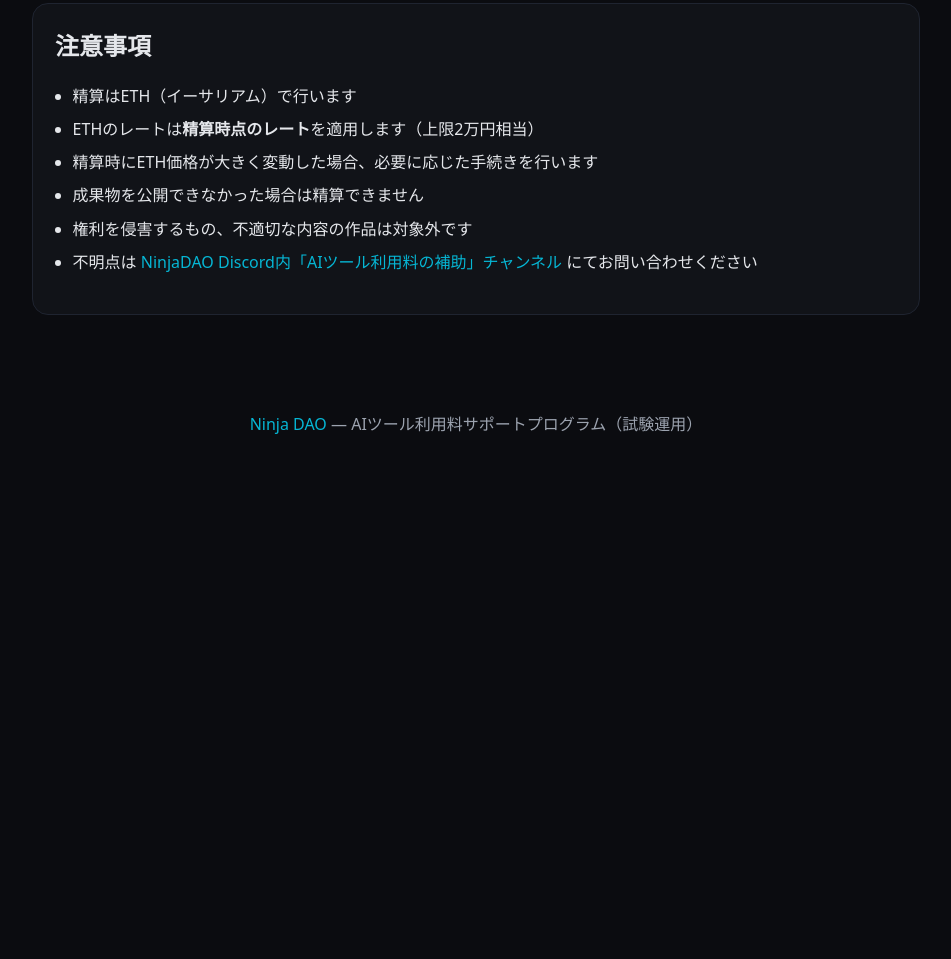
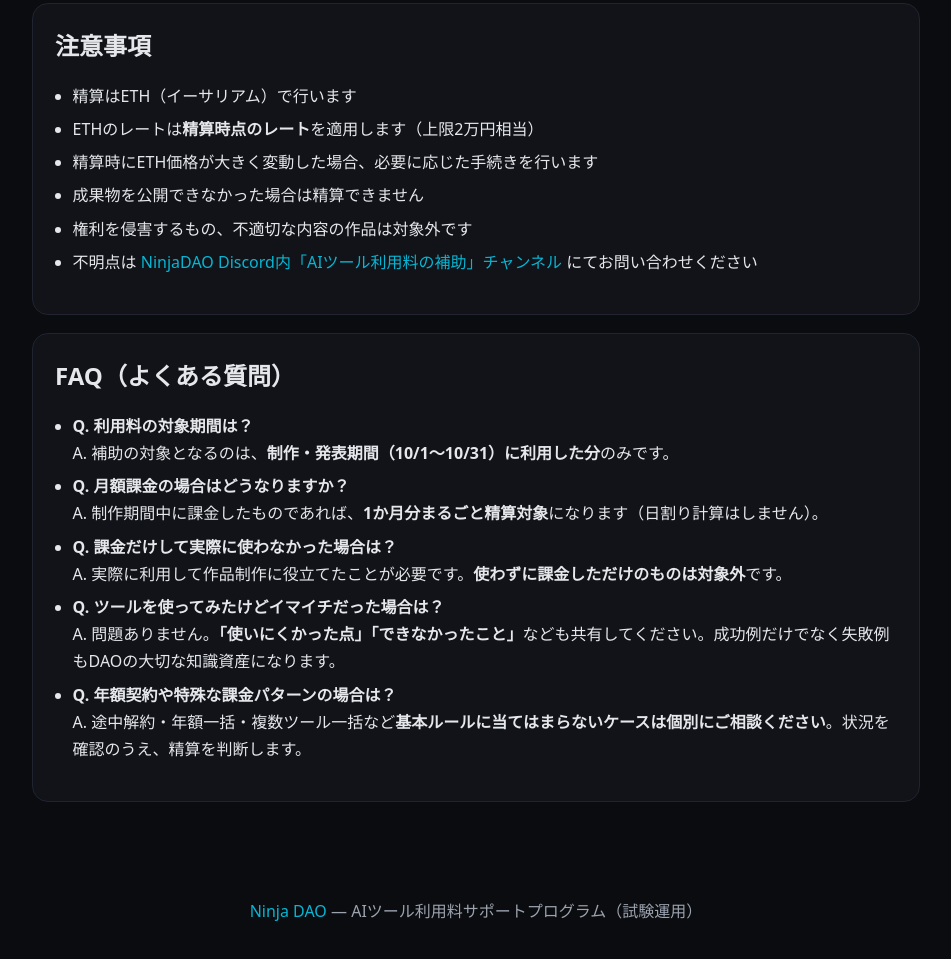
Before and after one commit to Leon-r-s/aitoolproject, a plain HTML site: page index.html in a window 1280 px wide. Shown: the part 1799-2758 px from the top of the page, without its empty margins (164-1115 px from the left). Before the commit the page ends 2301 px from the top, so only its background shows below. Drawn offline with Linux system fonts and the light colour scheme.

Commit message:
Add files via upload

```diff
--- a/index.html
+++ b/index.html
@@ -120,6 +120,21 @@
         <li>成果物を公開できなかった場合は精算できません</li>
         <li>権利を侵害するもの、不適切な内容の作品は対象外です</li>
         <li>不明点は <a href="https://discordapp.com/channels/1000922162741379086/1407890128390586460" target="_blank" rel="noopener">NinjaDAO Discord内「AIツール利用料の補助」チャンネル</a> にてお問い合わせください</li>
+      </ul></section>
+
+    <section id="faq">
+      <h2>FAQ（よくある質問）</h2>
+      <ul>
+        <li><b>Q. 利用料の対象期間は？</b><br>
+            A. 補助の対象となるのは、<b>制作・発表期間（10/1〜10/31）に利用した分</b>のみです。</li>
+        <li><b>Q. 月額課金の場合はどうなりますか？</b><br>
+            A. 制作期間中に課金したものであれば、<b>1か月分まるごと精算対象</b>になります（日割り計算はしません）。</li>
+        <li><b>Q. 課金だけして実際に使わなかった場合は？</b><br>
+            A. 実際に利用して作品制作に役立てたことが必要です。<b>使わずに課金しただけのものは対象外</b>です。</li>
+        <li><b>Q. ツールを使ってみたけどイマイチだった場合は？</b><br>
+            A. 問題ありません。<b>「使いにくかった点」「できなかったこと」</b>なども共有してください。成功例だけでなく失敗例もDAOの大切な知識資産になります。</li>
+        <li><b>Q. 年額契約や特殊な課金パターンの場合は？</b><br>
+            A. 途中解約・年額一括・複数ツール一括など<b>基本ルールに当てはまらないケースは個別にご相談ください</b>。状況を確認のうえ、精算を判断します。</li>
       </ul>
     </section>
   </main>
```
